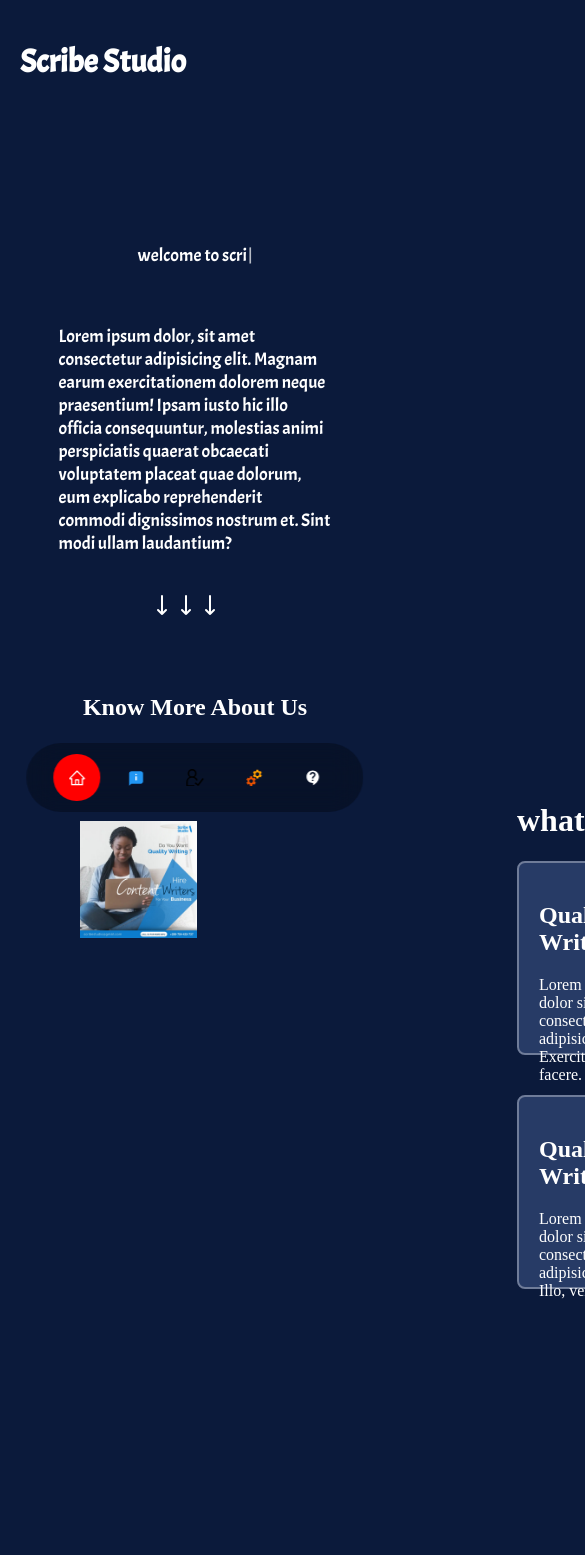
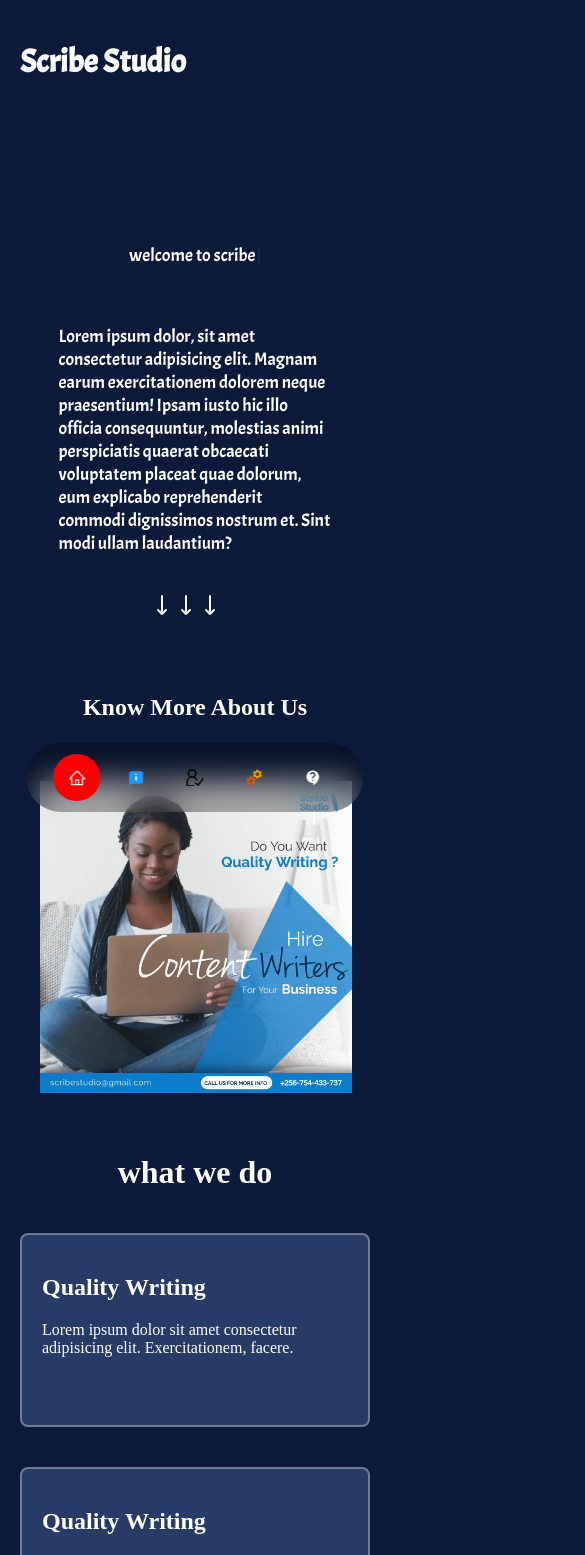
Before and after one commit to Domains18/expressa-frontend, a React (Create React App) app: page / in a window 390 px wide. Shown: the top 1555 px of the page, 585 px wide, since content can reach past the window. Before the commit the page ends 1336 px from the top, so only its background shows below. Built offline with nearby package versions, Linux system fonts and the light colour scheme.

Commit message:
commit: responsive About

```diff
--- a/src/components/About/About.css
+++ b/src/components/About/About.css
@@ -38,5 +38,22 @@ article:hover{
 /*======================================= Media screen=================================================*/
 
 @media screen and (max-width: 600px) {
+    .about-us{
+        flex-direction: column;
+        gap: 0;
 
+    }
+    .about-us img{
+        width: 80%;
+        padding: 40px;
+        padding-bottom: 0;
+        height: 100%;
+    }
+    .gallery{
+        grid-template-columns: repeat(1, 1fr);
+        padding: 20px;
+    }
+    .title-container{
+        justify-content: center;
+    }
 }
--- a/src/components/About/About.jsx
+++ b/src/components/About/About.jsx
@@ -12,7 +12,9 @@ const About = () => {
         <div className="about-us">
             <img src={image} alt="" />
             <div className="content-about">
-              <h1>what we do</h1>
+              <div className="title-container">
+                <h1>what we do</h1>
+              </div>
               <div className="gallery">
                 <article>
                   <div className="title">
```
